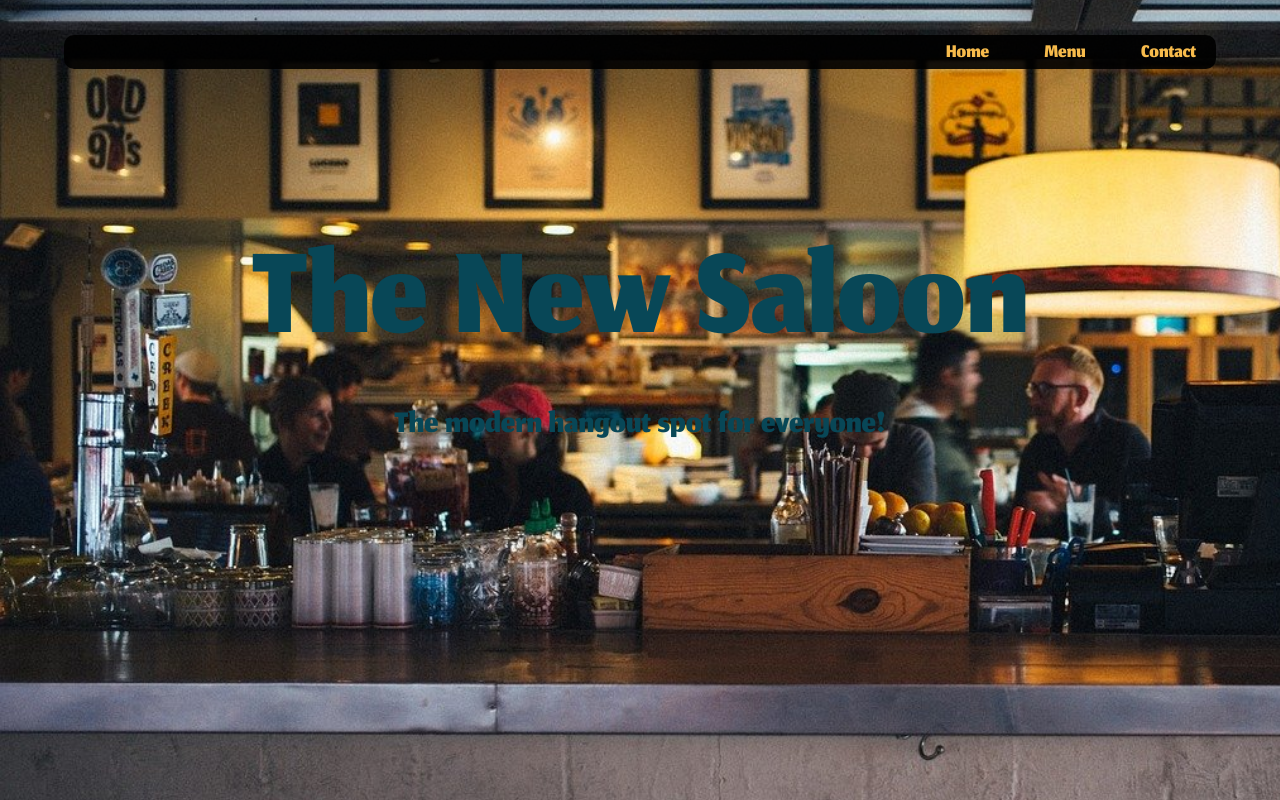
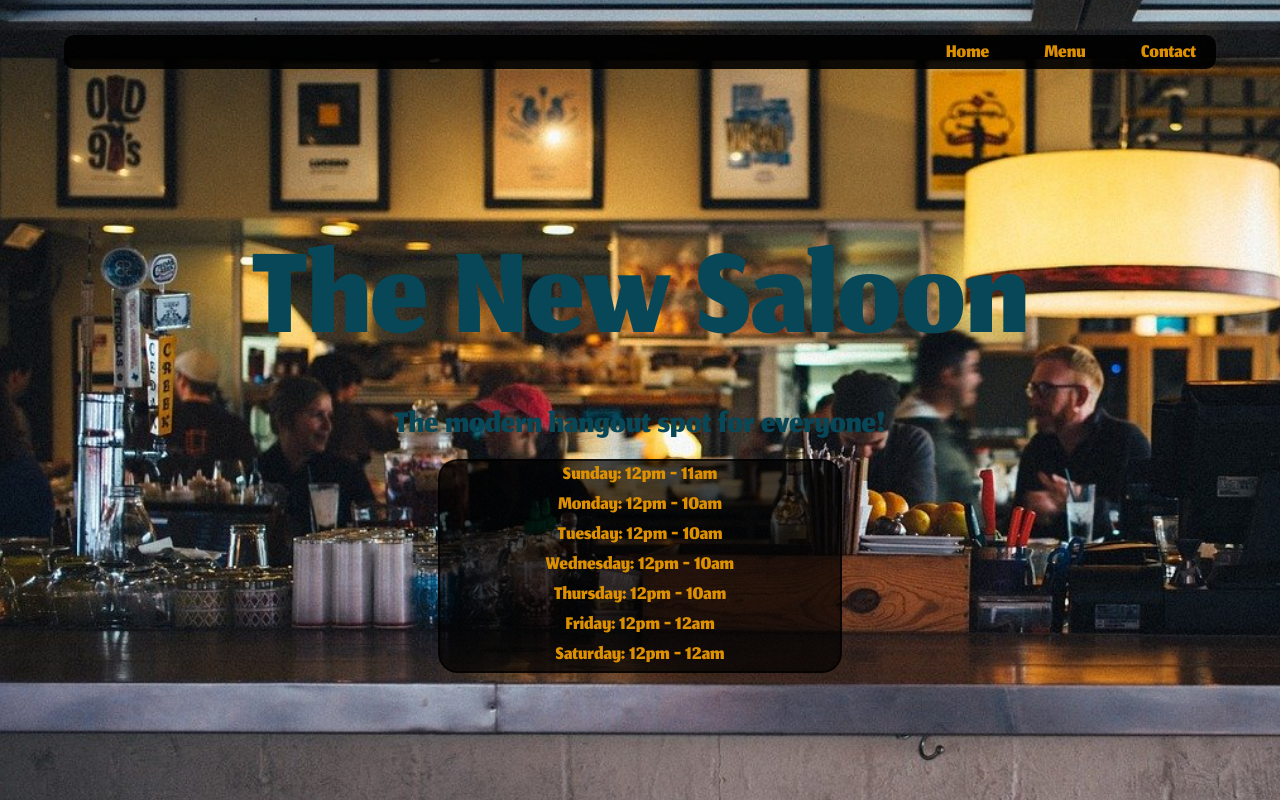
Before and after one commit to Jerriath/restaurant-homepage, a website built with webpack: page dist/index.html in a window 1280 px wide. Built offline with nearby package versions, Linux system fonts and the light colour scheme.

Commit message:
Added functions to create the homepage with only JS

```diff
--- a/src/index.js
+++ b/src/index.js
@@ -1,3 +1,16 @@
 import pageLoad from "./pageLoad.js";
 
 pageLoad();
+
+//Cache DOM
+let home = document.querySelector("#home");
+let menu = document.querySelector("#menu");
+let contact = document.querySelector("contact");
+
+
+
+//Function to set everything in the DOM to hidden (for switching tabs)
+function hideAll() {
+    hours.style.visibility = "hidden";
+    title.style.visibility = "hidden";
+}
--- a/src/pageLoad.js
+++ b/src/pageLoad.js
@@ -4,11 +4,102 @@ export default function pageLoad() {
     let body = document.querySelector("body");
     let content = document.querySelector("#content");
 
-    //Create initial DOM elements
-    const background = new Image();
+    //Create homepage DOM elements
+    const background = new Image(); //Background image
     background.src = "imgs/restaurant.jpg";
     background.classList.add("background");
 
+    const header = document.createElement("header"); //Header div
+    header.classList.add("header");
+
+    const navHolder = document.createElement("div"); //Div to hold navBar
+    navHolder.classList.add("navHolder");
+
+    const navBar = document.createElement("nav"); //Nav element
+    navBar.classList.add("navBar");
+
+    const titleDiv = document.createElement("div");
+    titleDiv.classList.add("title");
+    titleDiv.id = "title";
+
+    const hours = document.createElement("div");
+    hours.classList.add("hours");
+    hours.id = "hours";
+
+    //Creates the elements to fill the navBar
+    let home = document.createElement("div");
+    home.id = "home";
+    let homeText = document.createElement("p");
+    homeText.textContent = "Home";
+    home.appendChild(homeText);
+    homeText.classList.add("navText")
+    let menu = document.createElement("div");
+    menu.id = "menu";
+    let menuText = document.createElement("p");
+    menuText.textContent = "Menu";
+    menu.appendChild(menuText);
+    menuText.classList.add("navText")
+    let contact = document.createElement("div");
+    contact.id = "contact";
+    let contactText = document.createElement("p");
+    contactText.textContent = "Contact";
+    contact.appendChild(contactText);
+    contactText.classList.add("navText")
+
+    //Append all elements to header/navHolder/navBar
+    navBar.appendChild(home);
+    navBar.appendChild(menu);
+    navBar.appendChild(contact);
+    navHolder.appendChild(navBar);
+    header.appendChild(navHolder);
+
+    //Create elements for the content div
+    let title = document.createElement("h1");
+    let message = document.createElement("h2");
+    let lineBreak = document.createElement("br");
+
+    //Fill text content for content elements
+    title.textContent = "The New Saloon";
+    message.textContent = "The modern hangout spot for everyone!";
+
+    //Append elements to titleDiv
+    titleDiv.appendChild(title);
+    titleDiv.appendChild(lineBreak);
+    titleDiv.appendChild(message);
+
+    //Append titleDiv to content
+    content.appendChild(titleDiv);
+
+    //Create elements for the restaurant operation hours
+    let sunday = document.createElement("p");
+    let monday = document.createElement("p");
+    let tuesday = document.createElement("p");
+    let wednesday = document.createElement("p");
+    let thursday = document.createElement("p");
+    let friday = document.createElement("p");
+    let saturday = document.createElement("p");
+
+    sunday.textContent = "Sunday:   12pm - 11am";
+    monday.textContent = "Monday:   12pm - 10am";
+    tuesday.textContent = "Tuesday: 12pm - 10am";
+    wednesday.textContent = "Wednesday: 12pm - 10am";
+    thursday.textContent = "Thursday:   12pm - 10am";
+    friday.textContent = "Friday:   12pm - 12am";
+    saturday.textContent = "Saturday:   12pm - 12am";
+
+    //Append times to hours div
+    hours.appendChild(sunday);
+    hours.appendChild(monday);
+    hours.appendChild(tuesday);
+    hours.appendChild(wednesday);
+    hours.appendChild(thursday);
+    hours.appendChild(friday);
+    hours.appendChild(saturday);
+
+    content.appendChild(hours);
+
+
     body.appendChild(background);
+    body.appendChild(header);
 
 }
--- a/src/style.css
+++ b/src/style.css
@@ -21,18 +21,25 @@ h2 {
 }
 
 p {
+    font-size: 30px;
+    margin-top: 10px;
+    margin-bottom: 10px;
+    margin: auto;
+}
+
+.navText {
     position: relative;
     top: 0; bottom: 0; left: 0; right: 0;
     margin: auto;
 }
 
-header {
+.header {
     position: fixed;
     top: 0;
     width: 90%;
     height: 30px;
     align-items: center;
-    color: rgb(247, 187, 76);
+    color: rgb(221, 144, 0);
     margin-left: auto;
     left: 0;
     margin-right: auto;
@@ -43,7 +50,7 @@ header {
 }
 
 
-#navHolder {
+.navHolder {
     display: flex;
     flex-direction: row-reverse;
     flex-wrap: wrap;
@@ -60,7 +67,7 @@ header {
     padding-top: 4px;
 }
 
-#navBar {
+.navBar {
     display: flex;
     flex-direction: row;
     position: relative;
@@ -69,20 +76,6 @@ header {
     margin-bottom: auto;
     justify-content: space-between;
     width: 250px;
-}
-
-#background {
-    margin-left: auto;
-    margin-right: auto;
-    left: 0;
-    right: 0;
-    background-size: cover;
-    height: 135%;
-    width: auto;
-    text-indent: -9999px;
-    position: fixed;
-    top: -200px;
-    z-index: -1;
 }
 
 .background {
@@ -99,14 +92,7 @@ header {
     z-index: -1;
 }
 
-#content {
-    position: absolute;
-    top: 0; bottom: 450px; left: 0; right: 0;
-    margin: auto;
-    height: 200px;
-}
-
-#title {
+.title {
     font-family: "MyFont";
     width: 800px;
     height: 200px;
@@ -117,3 +103,27 @@ header {
     margin-top: auto;
     margin-bottom: auto;
 }
+
+.hours {
+    font-family: "MyFont";
+    width: 400px;
+    height: auto;
+    display: flex;
+    flex-direction: column;
+    position: relative;
+    left: 0;
+    right: 0;
+    margin: auto;
+    color: rgb(221, 144, 0);
+    top: 50px;
+    background-color: rgba(0, 0, 0, .7);
+    border: 2px solid rgba(0, 0, 0, .7);
+    border-radius: 20px;
+}
+
+#content {
+    position: absolute;
+    top: 0; bottom: 450px; left: 0; right: 0;
+    margin: auto;
+    height: 200px;
+}
```
Also changed, not shown: dist/imgs/food.jpeg (added), dist/index.html, dist/main.js.
